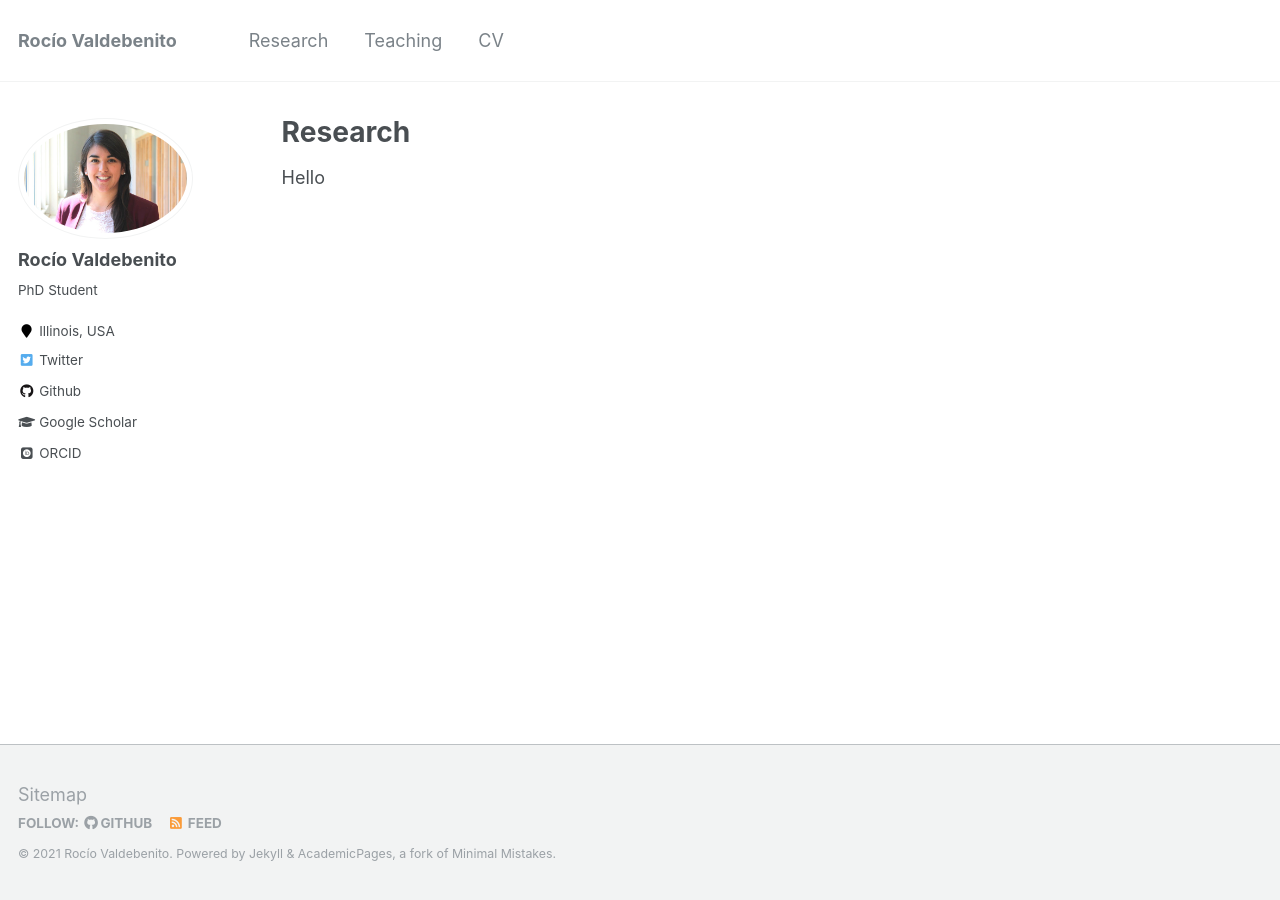
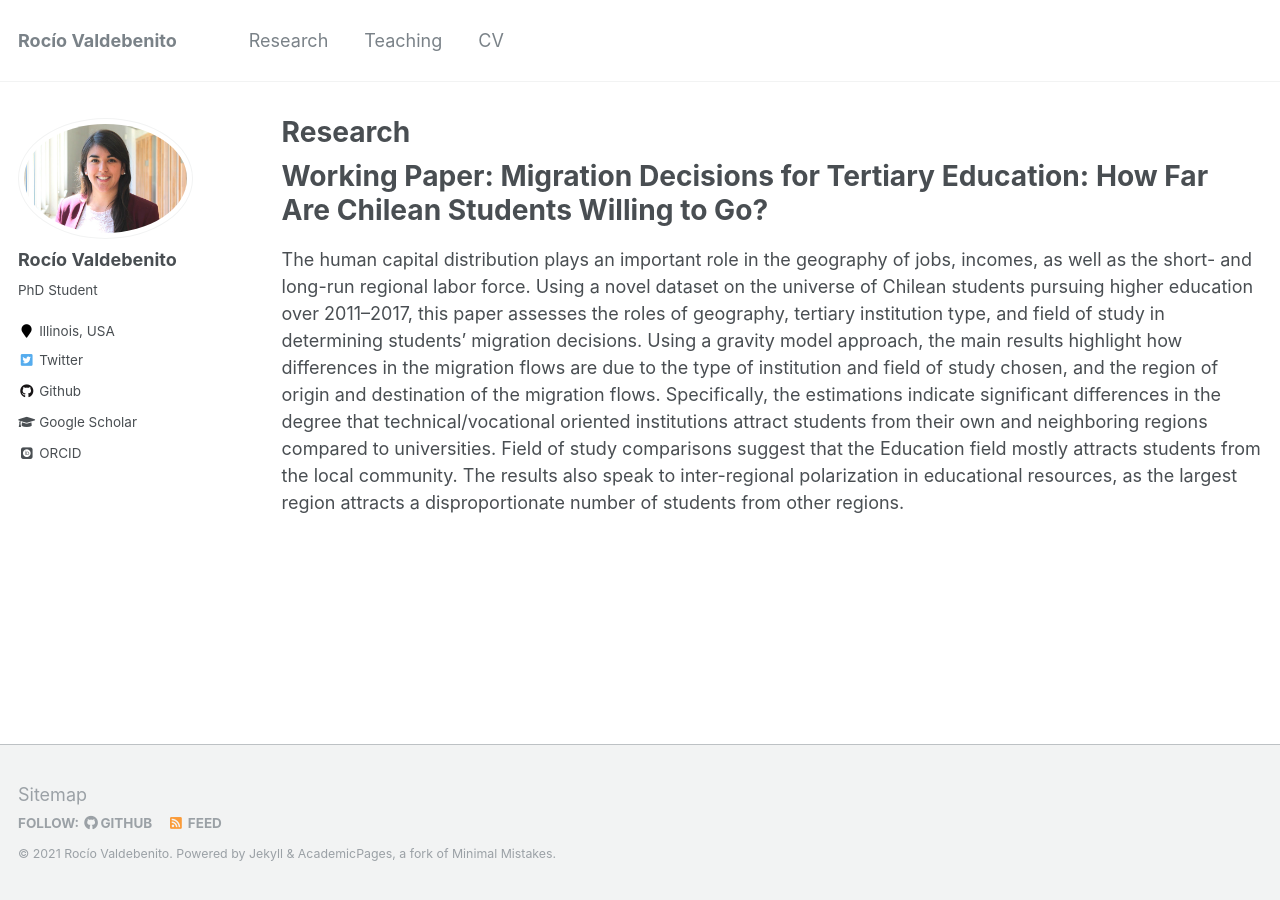
Before and after one commit to rvaldebenito/rvaldebenito.github.io, a Jekyll site: the page built from _pages/publications.md, in a window 1280 px wide. Built offline with Jekyll 4.4.1, drawn with Linux system fonts in a browser that asks for light colours; some web fonts are replaced.

Commit message:
adding WP

```diff
--- a/_pages/publications.md
+++ b/_pages/publications.md
@@ -5,7 +5,11 @@ permalink: /publications/
 author_profile: true
 ---
 
-Hello
+
+{% include base_path %}
 
 
-{% include base_path %}
+Working Paper: Migration Decisions for Tertiary Education: How Far Are Chilean Students Willing to Go?
+======
+
+The human capital distribution plays an important role in the geography of jobs, incomes, as well as the short- and long-run regional labor force. Using a novel dataset on the universe of Chilean students pursuing higher education over 2011--2017, this paper assesses the roles of geography, tertiary institution type, and field of study in determining students' migration decisions. Using a gravity model approach, the main results highlight how differences in the migration flows are due to the type of institution and field of study chosen, and the region of origin and destination of the migration flows. Specifically, the estimations indicate significant differences in the degree that technical/vocational oriented institutions attract students from their own and neighboring regions compared to universities. Field of study comparisons suggest that the Education field mostly attracts students from the local community. The results also speak to inter-regional polarization in educational resources, as the largest region attracts a disproportionate number of students from other regions.
```
